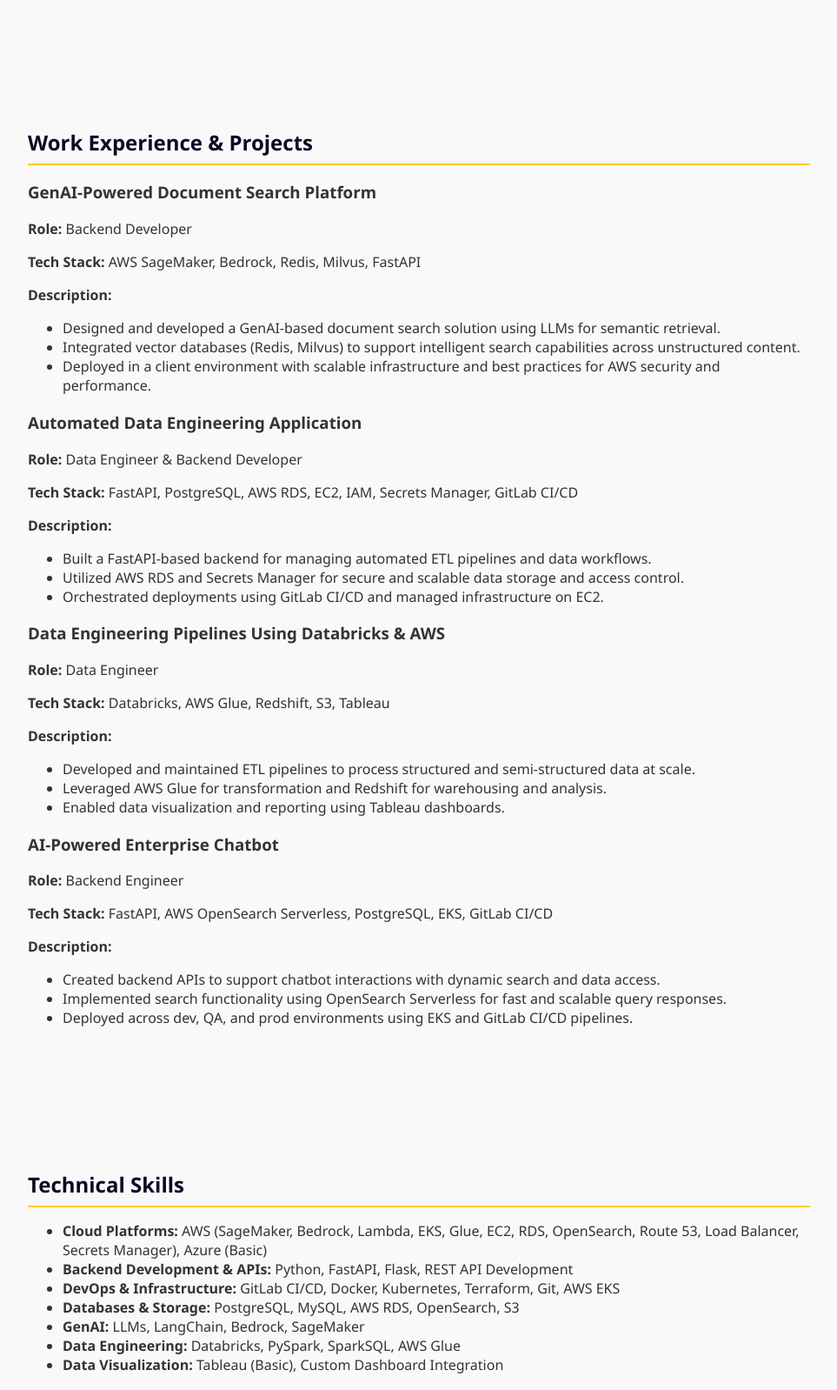
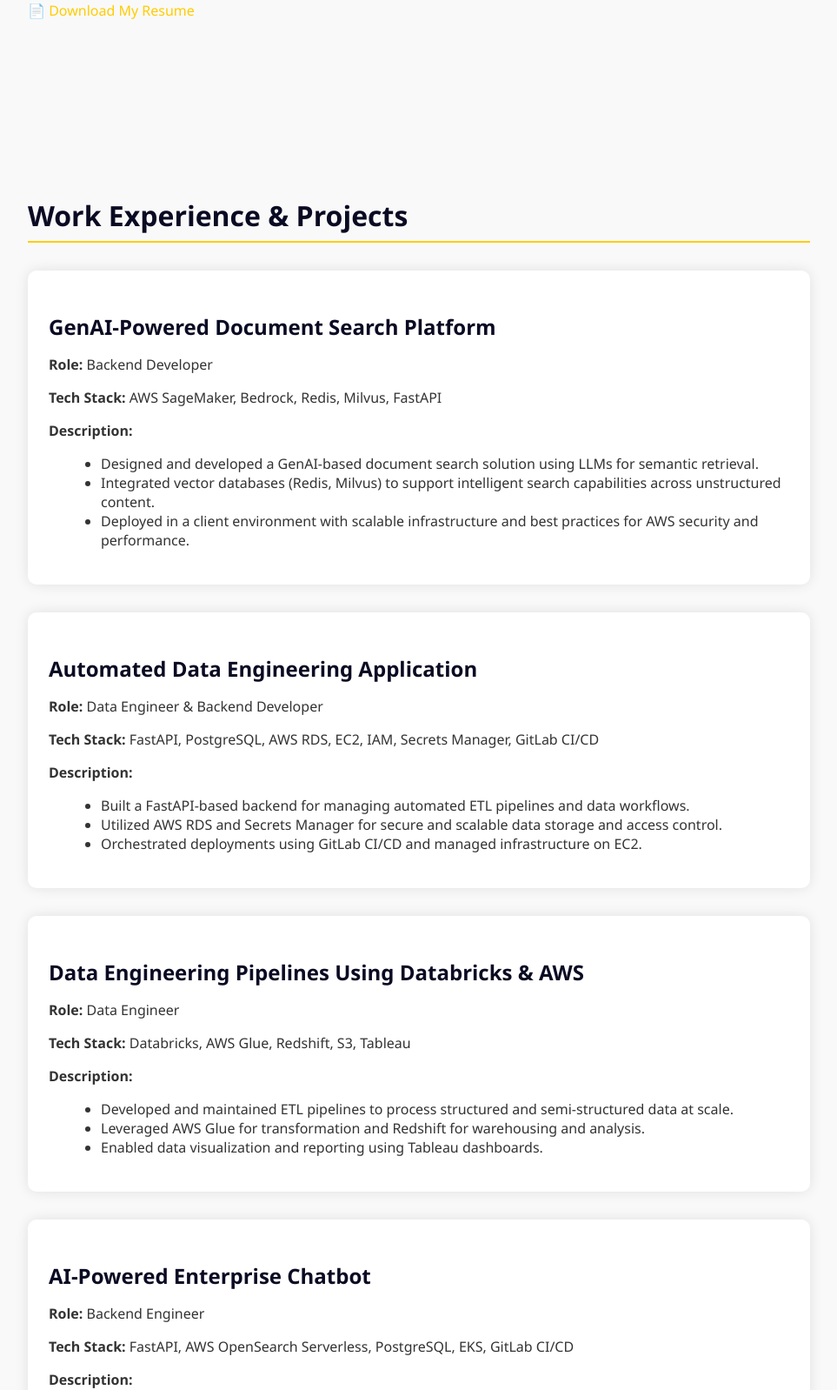
Before and after one commit to Prem230/portfolio-site, a plain HTML site: page index.html in a window 1280 px wide. Shown: the part 502-2100 px from the top of the page at 87% size, without its empty margins (158-1121 px from the left). Drawn offline with Linux system fonts and the light colour scheme.

Commit message:
Initial portfolio website upload

```diff
--- a/index.html
+++ b/index.html
@@ -31,9 +31,9 @@
 </section>
 
 <section id="experience">
-  <h2>Work Experience & Projects</h2>
+  <h2 class="section-title">Work Experience & Projects</h2>
 
-  <!-- GenAI-Powered Document Search Platform -->
+  <div class="project">
     <h3>GenAI-Powered Document Search Platform</h3>
     <p><strong>Role:</strong> Backend Developer</p>
     <p><strong>Tech Stack:</strong> AWS SageMaker, Bedrock, Redis, Milvus, FastAPI</p>
@@ -43,8 +43,9 @@
       <li>Integrated vector databases (Redis, Milvus) to support intelligent search capabilities across unstructured content.</li>
       <li>Deployed in a client environment with scalable infrastructure and best practices for AWS security and performance.</li>
     </ul>
+  </div>
 
-  <!-- Automated Data Engineering Application -->
+  <div class="project">
     <h3>Automated Data Engineering Application</h3>
     <p><strong>Role:</strong> Data Engineer & Backend Developer</p>
     <p><strong>Tech Stack:</strong> FastAPI, PostgreSQL, AWS RDS, EC2, IAM, Secrets Manager, GitLab CI/CD</p>
@@ -54,8 +55,9 @@
       <li>Utilized AWS RDS and Secrets Manager for secure and scalable data storage and access control.</li>
       <li>Orchestrated deployments using GitLab CI/CD and managed infrastructure on EC2.</li>
     </ul>
+  </div>
 
-  <!-- Data Engineering Pipelines Using Databricks & AWS -->
+  <div class="project">
     <h3>Data Engineering Pipelines Using Databricks & AWS</h3>
     <p><strong>Role:</strong> Data Engineer</p>
     <p><strong>Tech Stack:</strong> Databricks, AWS Glue, Redshift, S3, Tableau</p>
@@ -65,8 +67,9 @@
       <li>Leveraged AWS Glue for transformation and Redshift for warehousing and analysis.</li>
       <li>Enabled data visualization and reporting using Tableau dashboards.</li>
     </ul>
+  </div>
 
-  <!-- AI-Powered Enterprise Chatbot -->
+  <div class="project">
     <h3>AI-Powered Enterprise Chatbot</h3>
     <p><strong>Role:</strong> Backend Engineer</p>
     <p><strong>Tech Stack:</strong> FastAPI, AWS OpenSearch Serverless, PostgreSQL, EKS, GitLab CI/CD</p>
@@ -76,10 +79,11 @@
       <li>Implemented search functionality using OpenSearch Serverless for fast and scalable query responses.</li>
       <li>Deployed across dev, QA, and prod environments using EKS and GitLab CI/CD pipelines.</li>
     </ul>
+  </div>
 </section>
 
 <section id="skills">
-  <h2>Technical Skills</h2>
+  <h2 class="section-title">Technical Skills</h2>
   <ul>
     <li><strong>Cloud Platforms:</strong> AWS (SageMaker, Bedrock, Lambda, EKS, Glue, EC2, RDS, OpenSearch, Route 53, Load Balancer, Secrets Manager), Azure (Basic)</li>
     <li><strong>Backend Development & APIs:</strong> Python, FastAPI, Flask, REST API Development</li>
@@ -92,7 +96,7 @@
 </section>
 
 <section id="awards">
-  <h2>Recognition & Awards</h2>
+  <h2 class="section-title">Recognition & Awards</h2>
   <ul>
     <li>🏆 Solutions Award (FY24) - Recognized for outstanding innovative solutions.</li>
     <li>🌟 Monthly Shining Star Award (September 2023) - For exceeding performance targets and exemplary teamwork.</li>
@@ -100,13 +104,13 @@
 </section>
 
 <section id="education">
-  <h2>Education</h2>
+  <h2 class="section-title">Education</h2>
   <p><strong>Mohamed Sathak Engineering College, Kilakarai</strong></p>
   <p>CGPA: 8.1</p>
 </section>
 
 <section id="contact">
-  <h2>Contact</h2>
+  <h2 class="section-title">Contact</h2>
   <p>📞 Mobile: +91 81248 94433</p>
   <p>📧 Email: <a href="mailto:premkumar.muniyasamy@agilisium.com">premkumar.muniyasamy@agilisium.com</a></p>
   <p>🏠 Address: 1/32, East Nadar Street, Keelakarai, Ramanathapuram - 623517</p>
@@ -114,7 +118,7 @@
 </section>
 
 <section id="certifications">
-  <h2>Certifications</h2>
+  <h2 class="section-title">Certifications</h2>
   <ul>
     <li>🎓 <strong>Azure Certified Machine Learning</strong></li>
     <li>🎓 <strong>AWS Certified Solutions Architect - Associate</strong></li>
--- a/style.css
+++ b/style.css
@@ -32,27 +32,65 @@ section {
     padding: 4rem 2rem;
     max-width: 900px;
     margin: auto;
+    margin-bottom: 3rem;
 }
 
 h2 {
     color: #0a0a23;
-    margin-bottom: 1rem;
+    margin-bottom: 1.5rem;
     border-bottom: 2px solid #ffcc00;
     padding-bottom: 0.5rem;
+    font-size: 2rem;
+}
+
+h3 {
+    color: #0a0a23;
+    font-size: 1.5rem;
+    margin-bottom: 1rem;
+}
+
+ul {
+    list-style-type: disc;
+    margin-left: 20px;
+}
+
+.resume-download {
+    margin-top: 1rem;
+}
+
+footer {
+    text-align: center;
+    padding: 1.5rem;
+    background-color: #0a0a23;
+    color: white;
+    margin-top: 3rem;
+}
+
+.section-title {
+    margin-bottom: 2rem;
 }
 
 .project {
     background: #ffffff;
     margin-top: 2rem;
-    padding: 1rem;
+    padding: 1.5rem;
     border-radius: 10px;
-    box-shadow: 0 0 10px rgba(0, 0, 0, 0.1);
+    box-shadow: 0 0 15px rgba(0, 0, 0, 0.1);
 }
 
-footer {
-    text-align: center;
-    padding: 1rem;
-    background-color: #0a0a23;
-    color: white;
-    margin-top: 2rem;
+.resume-download a {
+    color: #ffcc00;
+    text-decoration: none;
 }
+
+.resume-download a:hover {
+    text-decoration: underline;
+}
+
+footer p {
+    margin: 0;
+}
+
+.certifications ul {
+    padding-left: 20px;
+}
```
Lines whose indentation alone changed are shown as unchanged.
